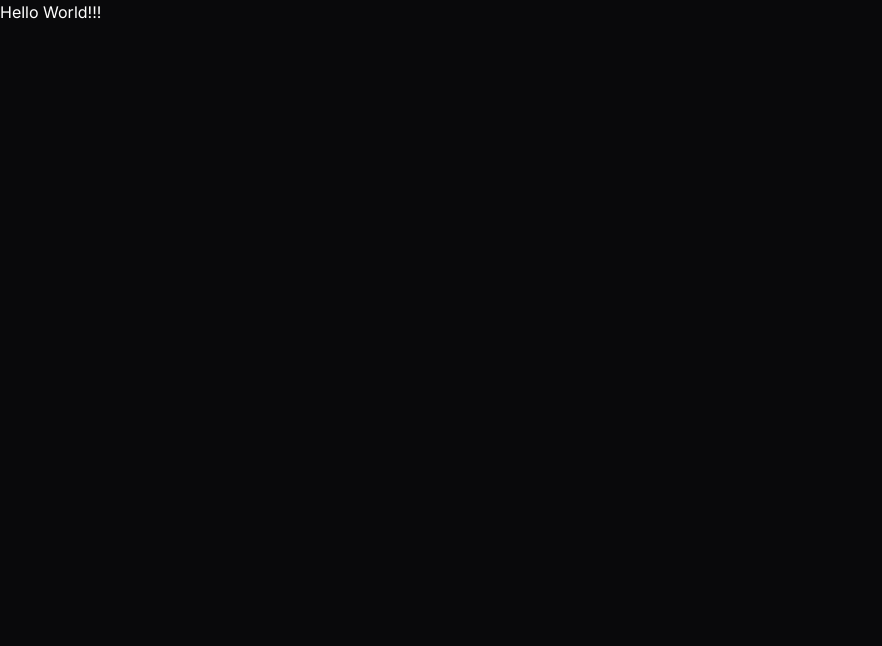
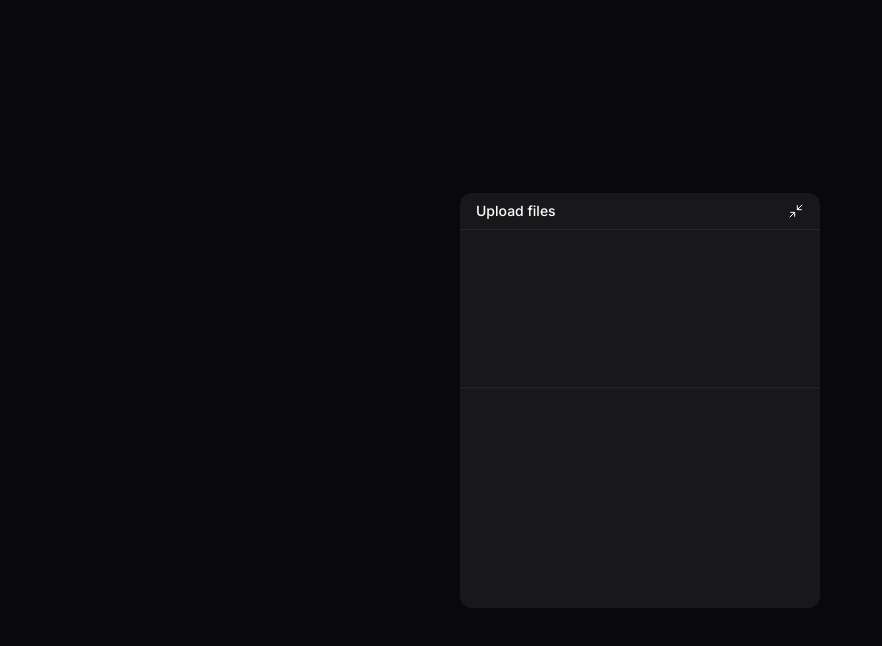
Before and after one commit to MayconAntonioDaniel/web-upload-widget, a React (Vite) app: page / in a window 1280 px wide. Shown: the top 646 px of the page, without its empty margins (0-882 px from the left). Built offline with nearby package versions, Linux system fonts and the light colour scheme.

Commit message:
Estrutura do Widget

```diff
--- a/package.json
+++ b/package.json
@@ -11,6 +11,7 @@
   },
   "dependencies": {
     "@tailwindcss/vite": "^4.1.17",
+    "lucide-react": "^0.554.0",
     "react": "^19.2.0",
     "react-dom": "^19.2.0",
     "tailwindcss": "^4.1.17"
--- a/src/app.tsx
+++ b/src/app.tsx
@@ -1,7 +1,9 @@
+import { UploadWidget } from "./components/upload-widget";
+
 export function App() {
   return (
-    <div>
-      <h1>Hello World!!!</h1>
-    </div>
+    <main className="h-dvh flex flex-col items-center justify-center p-10">
+      <UploadWidget/>
+    </main>
   )
 }
--- /dev/null
+++ b/src/components/upload-widget-dropzone.tsx
@@ -0,0 +1,7 @@
+export function UploadWidgetDropzone() {
+  return (
+    <div className="px-2 h-32">
+
+    </div>
+  )
+}
--- /dev/null
+++ b/src/components/upload-widget-header.tsx
@@ -0,0 +1,12 @@
+import { Minimize2 } from "lucide-react";
+
+export function UploadWidgetHeader() {
+  return (
+    <div className="w-full p-4 py-2 bg-white/opacity2 border-zinc-800 border-b flex items-center justify-between">
+      <span className="text-sm font-medium">Upload files</span>
+      <button>
+        <Minimize2 strokeWidth={ 1.5 } className="size-4"/>
+      </button>
+    </div>
+  )
+}
--- /dev/null
+++ b/src/components/upload-widget-upload-list.tsx
@@ -0,0 +1,7 @@
+export function UploadWidgetUploadList() {
+  return (
+    <div className="px-2 h-48">
+
+    </div>
+  )
+}
--- /dev/null
+++ b/src/components/upload-widget.tsx
@@ -0,0 +1,20 @@
+import { UploadWidgetDropzone } from "./upload-widget-dropzone";
+import { UploadWidgetHeader } from "./upload-widget-header";
+import { UploadWidgetUploadList } from "./upload-widget-upload-list";
+
+export function UploadWidget() {
+  return (
+    <div className="bg-zinc-900 w-full overflow-hidden max-w-[360px] rounded-xl shadow-shape">
+      <UploadWidgetHeader/>
+
+      <div className="flex flex-col gap-4 py-3">
+        <UploadWidgetDropzone/>
+
+        <div className="h-0.5 bg-zinc-800 border-t border-black/50"/>
+
+        <UploadWidgetUploadList/>
+      </div>
+    </div>
+  )
+
+}
--- a/src/tailwind.css
+++ b/src/tailwind.css
@@ -2,4 +2,9 @@
 
 @theme {
   --font-family: "Inter", sans-serif;
+
+  --shadow-shape: "0px 8px 8px rgba(0, 0, 0, 0.1), 0px 4px 4px rgba(0, 0, 0, 0.1), 0px 2px 2px rgba(0, 0, 0, 0.1), 0px 0px 0px 1px rgba(0, 0, 0, 0.1), inset 0px 0px 0px 1px rgba(255, 255, 255, 0.03), inset 0px 1px 0px rgba(255, 255, 255, 0.03)";
+  --shadow-shape-content: "0px 0px 0px 1px rgba(0, 0, 0, 0.25), inset 0px 1px 0px rgba(255, 255, 255, 0.02), inset 0px 0px 0px 1px rgba(255, 255, 255, 0.02)";
+
+  --opacity2: 0.02
 }
```
Also changed, not shown: 1 other file (tests, documents, lock files or other folders).
